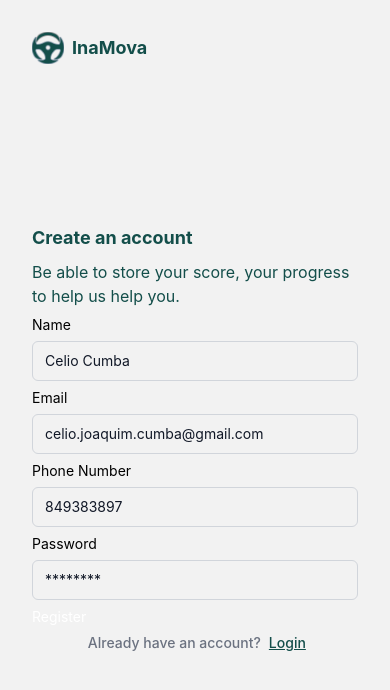
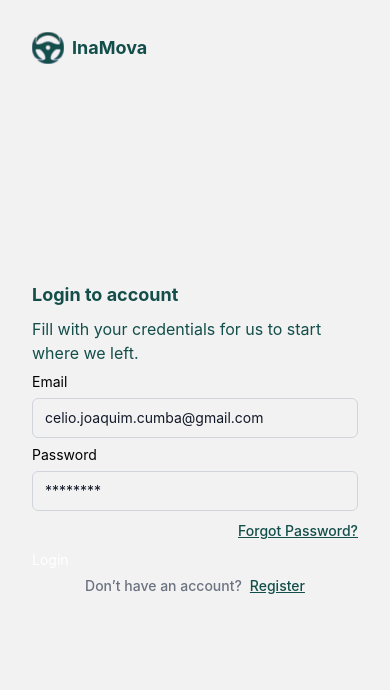
Before and after one commit to CelioJoaquimCumba/InaMova, a React Native app: screen /Learn in a window 390 px wide. Shown: the top 690 px of the page. Built offline with nearby package versions, Linux system fonts and the light colour scheme.

Commit message:
feat: add username to screens

```diff
--- a/src/pages/main/Learn.tsx
+++ b/src/pages/main/Learn.tsx
@@ -10,6 +10,7 @@ import {
 import { images } from "../../../constants";
 import { Button } from "../../components/atoms";
 import { lectures, videoLectures } from "../../../constants/consts";
+import { useAuth } from "../../providers/UserProvider";
 
 export const Learn = () => {
 	const lectureImagens = [
@@ -22,10 +23,11 @@ export const Learn = () => {
 		images.BlackCarCones,
 		images.PedestrianCrossing,
 	];
+	const { user } = useAuth()
 	return (
 		<View className="w-screen h-full bg-gray-50 pb-2 ">
 			{/* topBar */}
-			<TopBar username="Persona" />
+			<TopBar username={user?.username} />
 
 			<ScrollView className="w-full flex flex-col flex-grow space-y-2 px-4 ">
 				{/* PremiumCard */}
--- a/src/pages/main/Profile.tsx
+++ b/src/pages/main/Profile.tsx
@@ -10,9 +10,11 @@ import { FontAwesome, AntDesign, Feather } from "@expo/vector-icons"
 import { useNavigation } from "@react-navigation/native";
 import { NativeStackNavigationProp } from "@react-navigation/native-stack";
 import { RootStackParamList } from "src/router/stack";
+import { useAuth } from "../../providers/UserProvider";
 
 export const Profile = () => {
   const navigation = useNavigation<NativeStackNavigationProp<RootStackParamList>>()
+  const { user } = useAuth()
   return (
     <View className="w-screen h-screen  bg-gray-50">
       {/* topBar */}
@@ -25,7 +27,7 @@ export const Profile = () => {
           source={images.BlackCarCones}
           className="h-24 w-24 my-2 rounded-full"
         />
-        <Text className="text-base leading-6 font-bold text-gray-900">Celio Cumba</Text>
+        <Text className="text-base leading-6 font-bold text-gray-900">{user?.username}</Text>
         {/* Payment and subscription */}
         <Card className="flex flex-row p-2 items-center space-x-3 self-stretch" onPress={() => navigation.navigate('SubscriptionPlan')}>
           <View className="flex p-2 bg-teal-100 rounded-full">
--- a/src/pages/main/Test.tsx
+++ b/src/pages/main/Test.tsx
@@ -11,12 +11,14 @@ import {
 	StatCard,
 } from "../../components/molecules";
 import { practiceTests } from "../../../constants/consts";
+import { useAuth } from "../../providers/UserProvider";
 
 export const Test = () => {
+	const { user } = useAuth()
 	return (
 		<View className="w-screen h-full bg-gray-50 pb-4">
 			{/* topBar */}
-			<TopBar username="Persona" />
+			<TopBar username={user?.username} />
 
 			<ScrollView className="w-full flex flex-column mt-2 h-auto px-4">
 				{/* Daily Question */}
--- a/src/router/stack.tsx
+++ b/src/router/stack.tsx
@@ -40,8 +40,8 @@ export const MainStack = () => {
             :
                 //User not logged
                 (<>
+                    <Stack.Screen name="Login" component={Login} />
                     <Stack.Screen name="Register" component={Register}/>
-                    <Stack.Screen name="Login" component={Login} />
                     <Stack.Screen name="Recover" component={Recover}/>
                     <Stack.Screen name="SplashScreen" component={SplashScreen} />
                     <Stack.Screen name="ChangePassword" component={ChangePassword}/>
```
